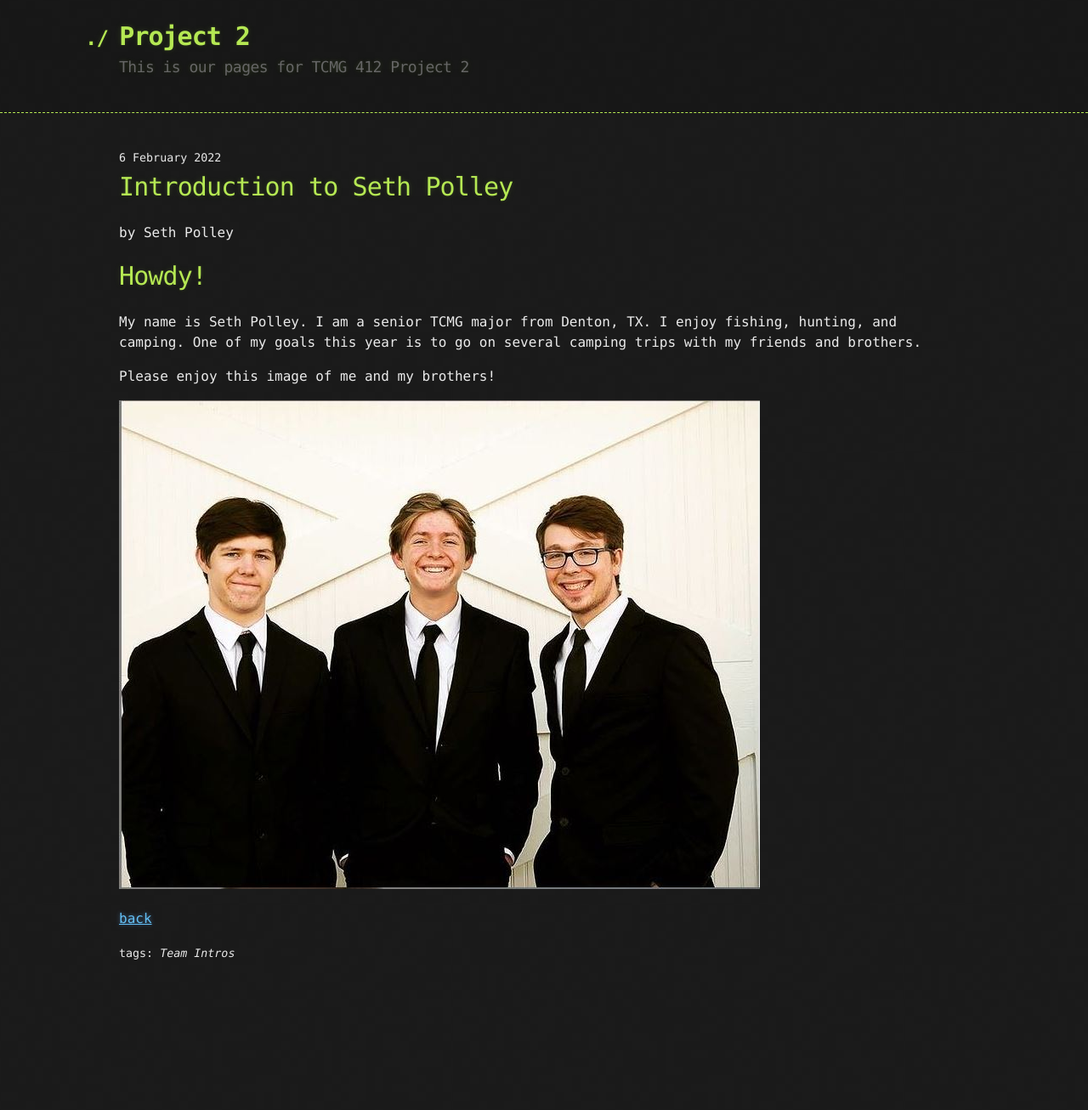
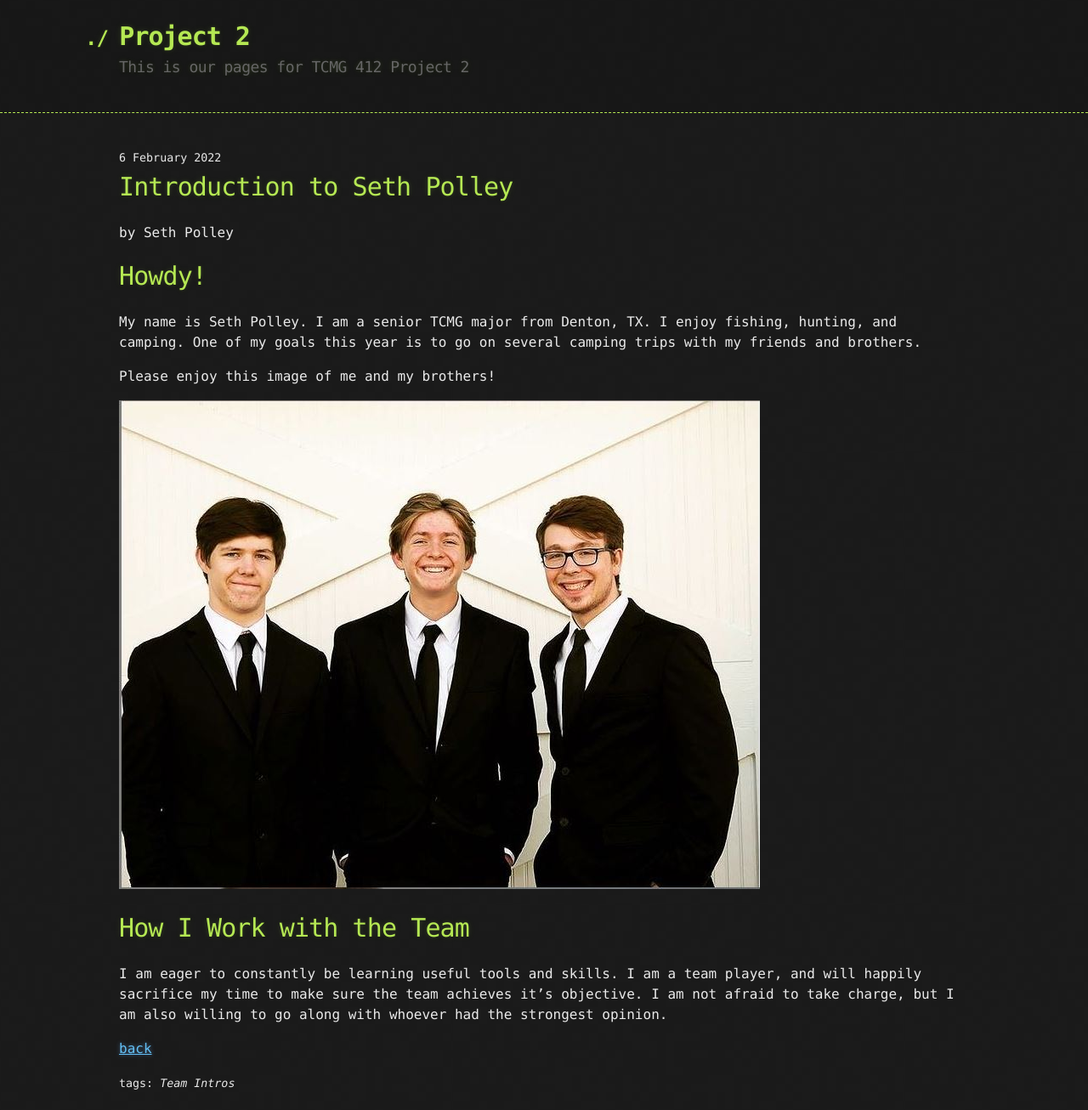
Before and after one commit to Spring22TCMG412Group4/Project2, a Jekyll site: the page built from _posts/2022-02-06-SethPolley.md, in a window 1280 px wide. Shown: the whole page at 85% size. Built offline with Jekyll 4.4.1, drawn with Linux system fonts in a browser that asks for light colours; before the commit the page ends 1153 px from its top, so only the background shows below that.

Commit message:
Update 2022-02-06-SethPolley.md

```diff
--- a/_posts/2022-02-06-SethPolley.md
+++ b/_posts/2022-02-06-SethPolley.md
@@ -15,4 +15,9 @@ Please enjoy this image of me and my brothers!
 
 ![Me and the boys](/Project2/assets/images/brothers.JPG)
 
+# How I Work with the Team
+
+I am eager to constantly be learning useful tools and skills. I am a team player, and will happily sacrifice my time to make sure the team achieves it's objective.
+I am not afraid to take charge, but I am also willing to go along with whoever had the strongest opinion.
+
 [back](/Project2/postspace)
```
